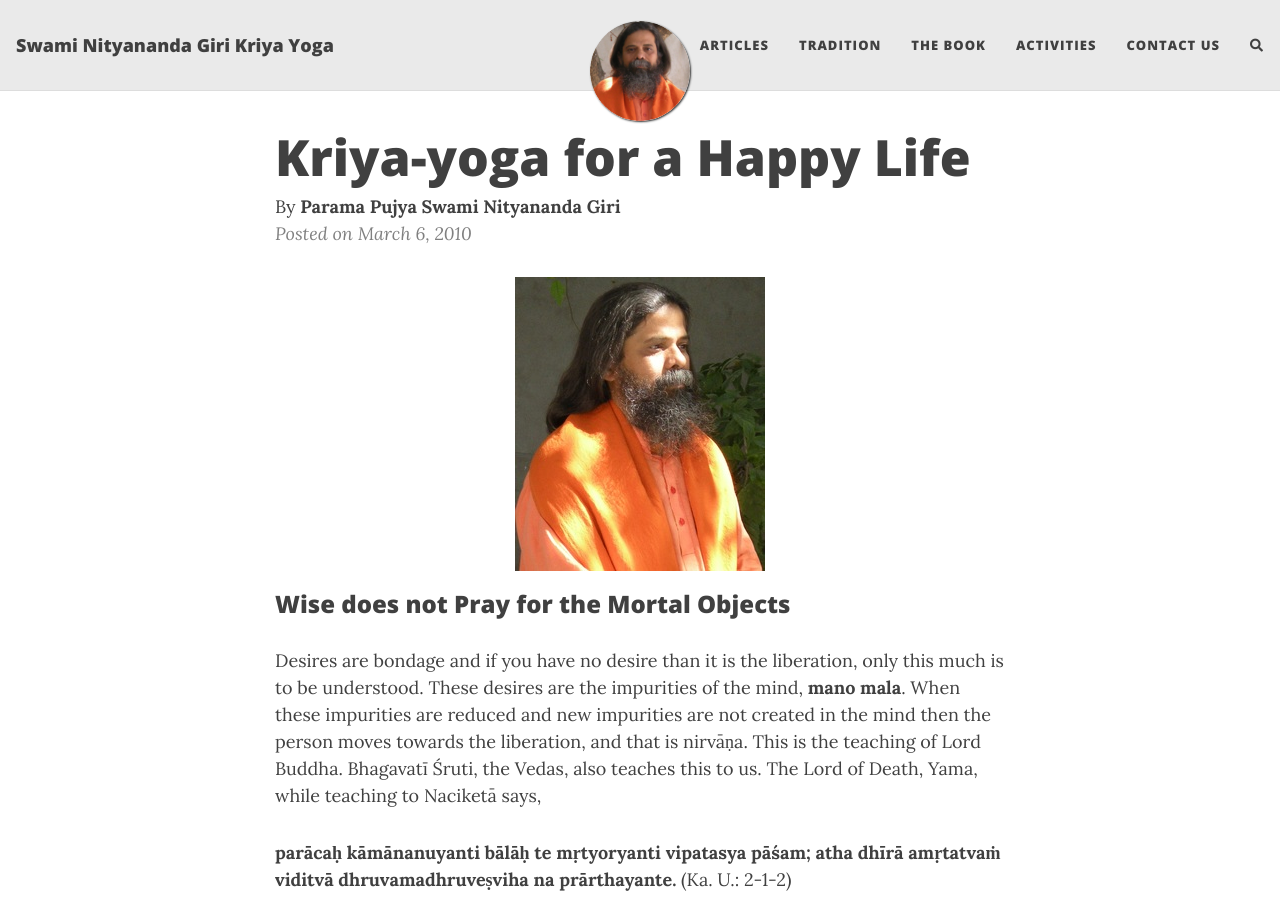
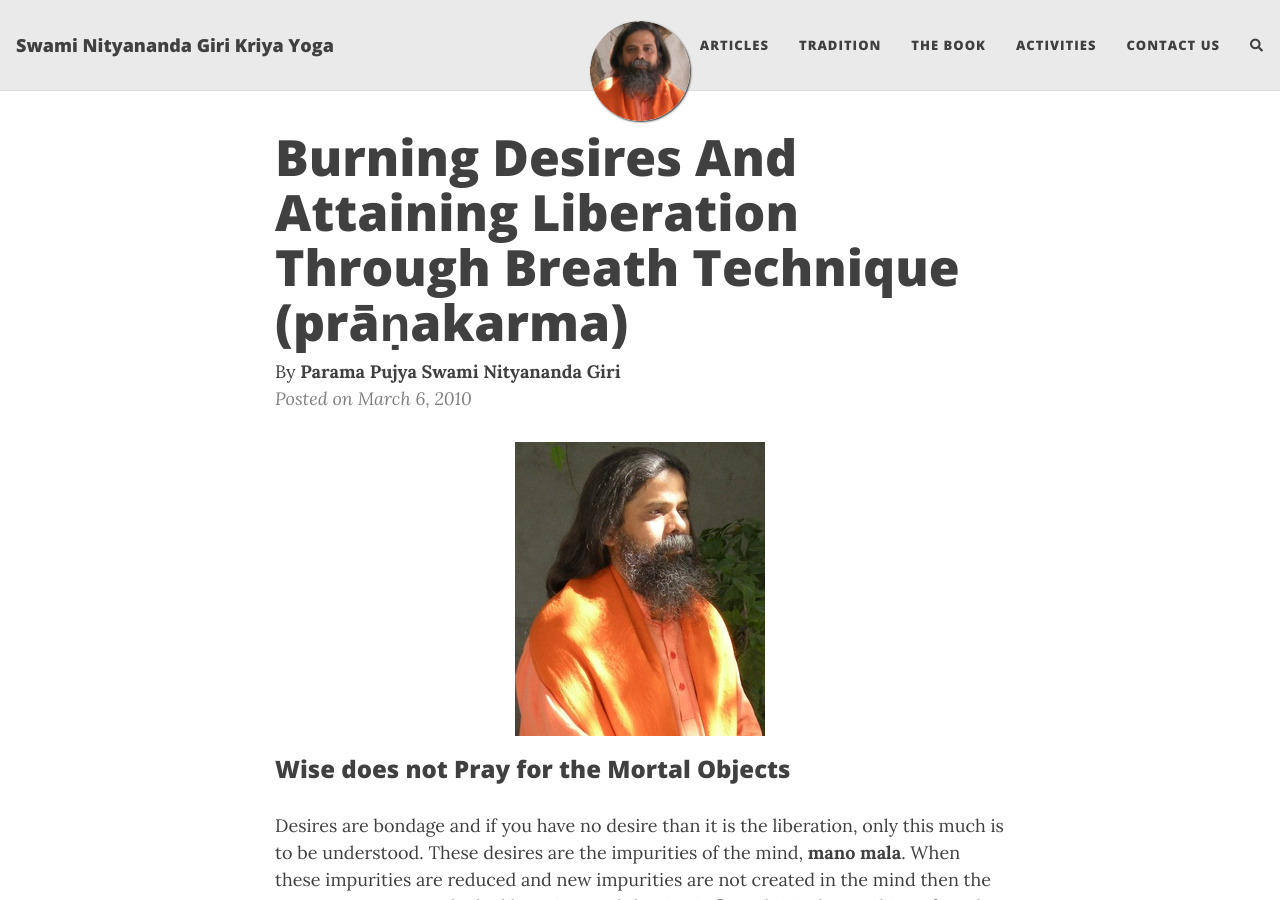
Before and after one commit to swngky/swngky.github.io, a Jekyll site: the page built from docs/_posts/2010-03-06-burning-desires-attaining-liberation-through-pranakarma.md, in a window 1280 px wide and 900 px high. Built offline with Jekyll 4.4.1, drawn with Linux system fonts in a browser that asks for light colours; nearby versions of some CDN libraries; comment, search, counter and statistics services are not loaded.

Commit message:
Fix article title

```diff
--- a/docs/_posts/2010-03-06-burning-desires-attaining-liberation-through-pranakarma.md
+++ b/docs/_posts/2010-03-06-burning-desires-attaining-liberation-through-pranakarma.md
@@ -1,6 +1,6 @@
 ---
 layout: post
-title: Kriya-yoga for a Happy Life
+title: Burning Desires And Attaining Liberation Through Breath Technique (prāṇakarma)
 tags: [kriya yoga]
 author: Parama Pujya Swami Nityananda Giri
 ---
```
